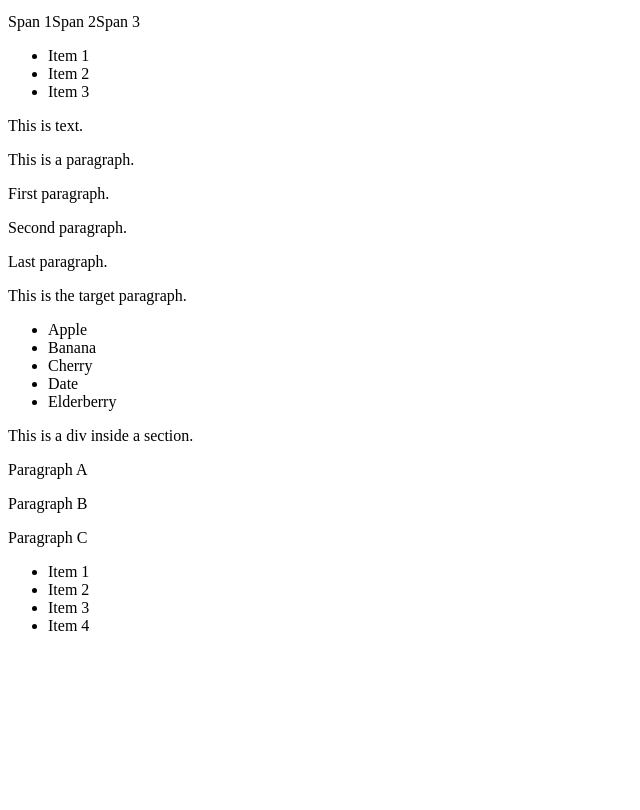
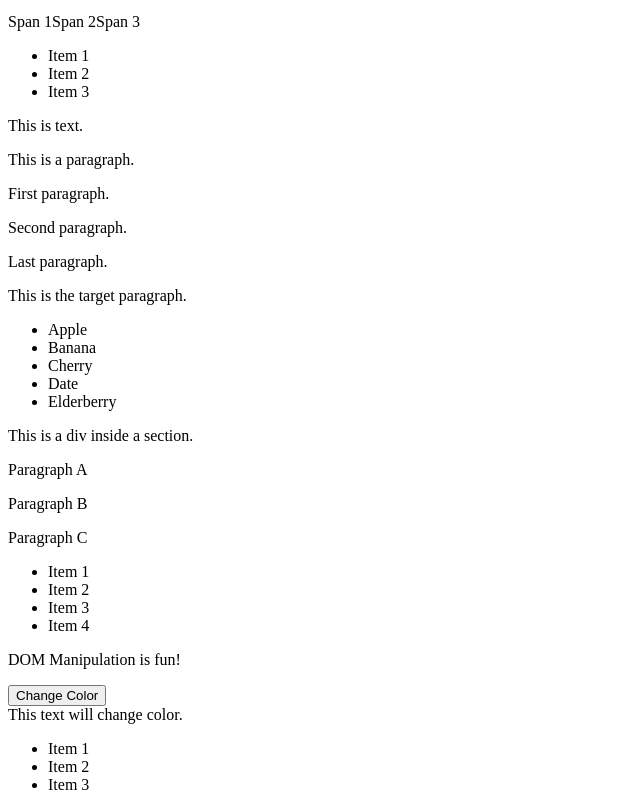
Before and after one commit to kimdagus06/advanced-web-lan-sessions, a website: page weblab/index.html in a window 1280 px wide. Shown: the part 101-911 px from the top of the page, without its empty margins (0-640 px from the left). Before the commit the page ends 800 px from the top, so only its background shows below. Drawn offline with Linux system fonts and the light colour scheme.

Commit message:
finished lab 2 part 1 assignment and continue lab2 part2
fixed index.html

```diff
--- a/weblab/index.html
+++ b/weblab/index.html
@@ -11,5 +11,6 @@
     <script type="module" src="/lab1-part1.js"></script>
     <script type="module" src="/lab1-part2.js"></script>
     <script type="module" src="/lab2-part1.js"></script>
+    <script type="module" src="/lab2-part2.js"></script>
   </body>
 </html>
--- a/weblab/lab2-part1.js
+++ b/weblab/lab2-part1.js
@@ -17,7 +17,7 @@ document.body.appendChild(section);
 // JavaScript
 const paragraph = document.querySelector("p");
 const parentDiv = paragraph.parentElement;
-console.log(parentDiv); // Output: <div>...</div>
+console.log(parentDiv);
 
 /* Assignment 2: Access Children of an Element
 Objective: Use  children  to get child elements.
@@ -181,13 +181,19 @@ Task:
   liE.id = "itemE";
   liE.textContent = "Elderberry";
 
-  // JavaScript
   ulWithItems.appendChild(liA);
   ulWithItems.appendChild(liB);
   ulWithItems.appendChild(liC);
   ulWithItems.appendChild(liD);
   ulWithItems.appendChild(liE);
   document.body.appendChild(ulWithItems);
+
+  // Javescript
+  const numberOfItems = ulWithItems.children.length;
+  console.log(`Number of items: ${numberOfItems}`);
+
+  const itemIds = Array.from(ulWithItems.children).map((li) => li.id);
+  console.log(`Item IDs: ${itemIds.join(", ")}`);
 }
 
 /* Assignment 8: Access the Parent of the Parent
@@ -197,15 +203,20 @@ Task:
 2. Select the  <div>  and log the  <body>  element.
 */
 
-const section2 = document.createElement("section");
-const divInsideSection = document.createElement("div");
-divInsideSection.textContent = "This is a div inside a section.";
-section2.appendChild(divInsideSection);
-document.body.appendChild(section2);
+// HTML structure
+const section8 = document.createElement("section");
+section8.id = "grandparent-section";
 
-const selectedDiv = document.querySelector("section div");
-const bodyElement = selectedDiv.parentElement.parentElement;
-console.log(bodyElement); // Output: <body>...</body>
+const div8 = document.createElement("div");
+div8.textContent = "This is a div inside a section.";
+
+section8.appendChild(div8);
+document.body.appendChild(section8);
+
+// JavaScript
+const targetDiv = div8;
+const bodyElement = targetDiv.parentElement.parentElement;
+console.log(bodyElement);
 
 /* Assignment 9: Select Specific Child
 Objective: Use  children  to access a specific child.
@@ -236,8 +247,6 @@ Objective: Use  nextElementSibling  in a loop to traverse all siblings.
 Task:
 1. Create a  <ul>  with multiple  <li>  elements.
 2. Select the first  <li>  and traverse through all siblings, logging each one.
-HTML:
-JavaScript
 */
 
 {
--- a/weblab/lab2-part2.js
+++ b/weblab/lab2-part2.js
@@ -0,0 +1,61 @@
+/* Assignment 1: Changing Content
+Objective: Learn how to select and change an element's content.
+Task:
+1. Create an HTML page with a  <p>  element with the ID  paragraph .
+2. Write JavaScript to change the content of the paragraph to: "DOM Manipulation is fun!"
+Solution
+*/
+
+// HTML structure
+const paragraph = document.createElement("p");
+paragraph.id = "paragraph";
+paragraph.textContent = "This is the original paragraph.";
+document.body.appendChild(paragraph);
+
+// JavaScript
+const selectedParagraph = document.getElementById("paragraph");
+selectedParagraph.textContent = "DOM Manipulation is fun!";
+
+/* Assignment 2: Changing Style
+Objective: Learn how to modify element styles dynamically.
+Task:
+1. Create a  <button>  and a  <div>  with some placeholder text.
+2. Write JavaScript to change the  <div> 's text color to blue when the button is clicked.
+Solution:
+*/
+
+// HTML structure
+const button = document.createElement("button");
+button.textContent = "Change Color";
+const div = document.createElement("div");
+div.textContent = "This text will change color.";
+document.body.appendChild(button);
+document.body.appendChild(div);
+
+// JavaScript
+button.addEventListener("click", () => {
+  div.style.color = "purple";
+});
+
+/* Assignment 3: Adding a New Element
+Objective: Create and append new elements dynamically.
+Task:
+1. Create an empty  <ul>  in your HTML file.
+2. Use JavaScript to add 3  <li>  elements dynamically, each with unique text.
+Solution:
+*/
+
+// HTML structure
+const ul = document.createElement("ul");
+document.body.appendChild(ul);
+
+// JavaScript
+const li1 = document.createElement("li");
+li1.textContent = "Item 1";
+const li2 = document.createElement("li");
+li2.textContent = "Item 2";
+const li3 = document.createElement("li");
+li3.textContent = "Item 3";
+ul.appendChild(li1);
+ul.appendChild(li2);
+ul.appendChild(li3);
```
